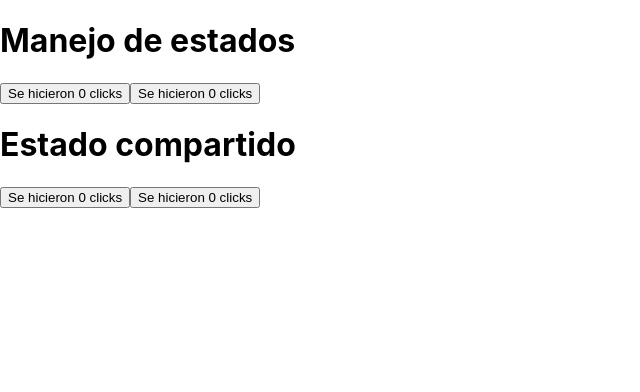
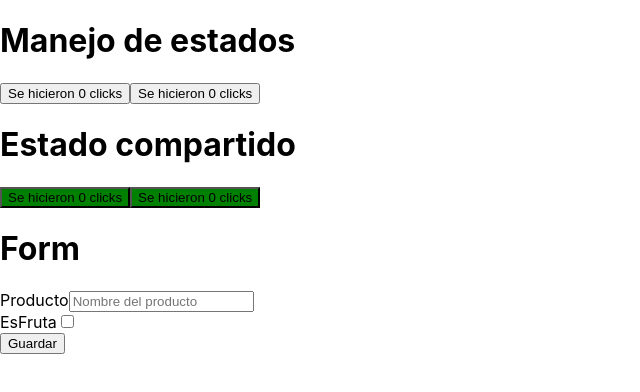
Before and after one commit to HollowedRino/PruebaReact2, a React (Create React App) app: page / in a window 1280 px wide. Shown: the top 392 px of the page, without its empty margins (0-640 px from the left). Built offline with nearby package versions, Linux system fonts and the light colour scheme.

Commit message:
guardado 2

```diff
--- a/src/App.css
+++ b/src/App.css
@@ -1,38 +1,3 @@
-.App {
-  text-align: center;
+.miBoton2{
+  background-color: green;
 }
-
-.App-logo {
-  height: 40vmin;
-  pointer-events: none;
-}
-
-@media (prefers-reduced-motion: no-preference) {
-  .App-logo {
-    animation: App-logo-spin infinite 20s linear;
-  }
-}
-
-.App-header {
-  background-color: #282c34;
-  min-height: 100vh;
-  display: flex;
-  flex-direction: column;
-  align-items: center;
-  justify-content: center;
-  font-size: calc(10px + 2vmin);
-  color: white;
-}
-
-.App-link {
-  color: #61dafb;
-}
-
-@keyframes App-logo-spin {
-  from {
-    transform: rotate(0deg);
-  }
-  to {
-    transform: rotate(360deg);
-  }
-}
--- a/src/App.js
+++ b/src/App.js
@@ -2,11 +2,11 @@ import logo from './logo.svg';
 import './App.css';
 import { useState } from 'react';
 
-//function MiBoton2(props){
-function MiBoton2({contador, handlerClick}){
+function MiBoton2(props){
+//function MiBoton2({contador, handlerClick}){
   return(
-    //<button type='button' onClick={props.handlerClick}>Se hicieron {props.contador} clicks</button>
-    <button type='button' onClick={handlerClick}>Se hicieron {contador} clicks</button>
+    <button type='button' className='miBoton2' onClick={props.handlerClick}>Se hicieron {props.contador} clicks</button>
+    //<button type='button' className='miBoton2' onClick={handlerClick}>Se hicieron {contador} clicks</button>
   );
 }
 
@@ -19,6 +19,18 @@ function MiBoton(){
 
   return(
     <button type='button' onClick={handlerClick}>Se hicieron {contador} clicks</button>
+  );
+}
+
+function MiForm(){
+  return(
+    <form>
+      <label>Producto</label>
+      <input type='text' className='miProducto' placeholder='Nombre del producto'></input><br/>
+      <label>EsFruta</label>
+      <input type='checkbox' className='miTipoProducto'></input><br/>
+      <button type='button' >Guardar</button>
+    </form>
   );
 }
 
@@ -37,6 +49,8 @@ function App() {
       <h1>Estado compartido</h1>
       <MiBoton2 contador={contador} handlerClick={handlerClick}/>
       <MiBoton2 contador={contador} handlerClick={handlerClick}/>
+      <h1>Form</h1>
+      <MiForm/>
     </>
   );
 }
```
